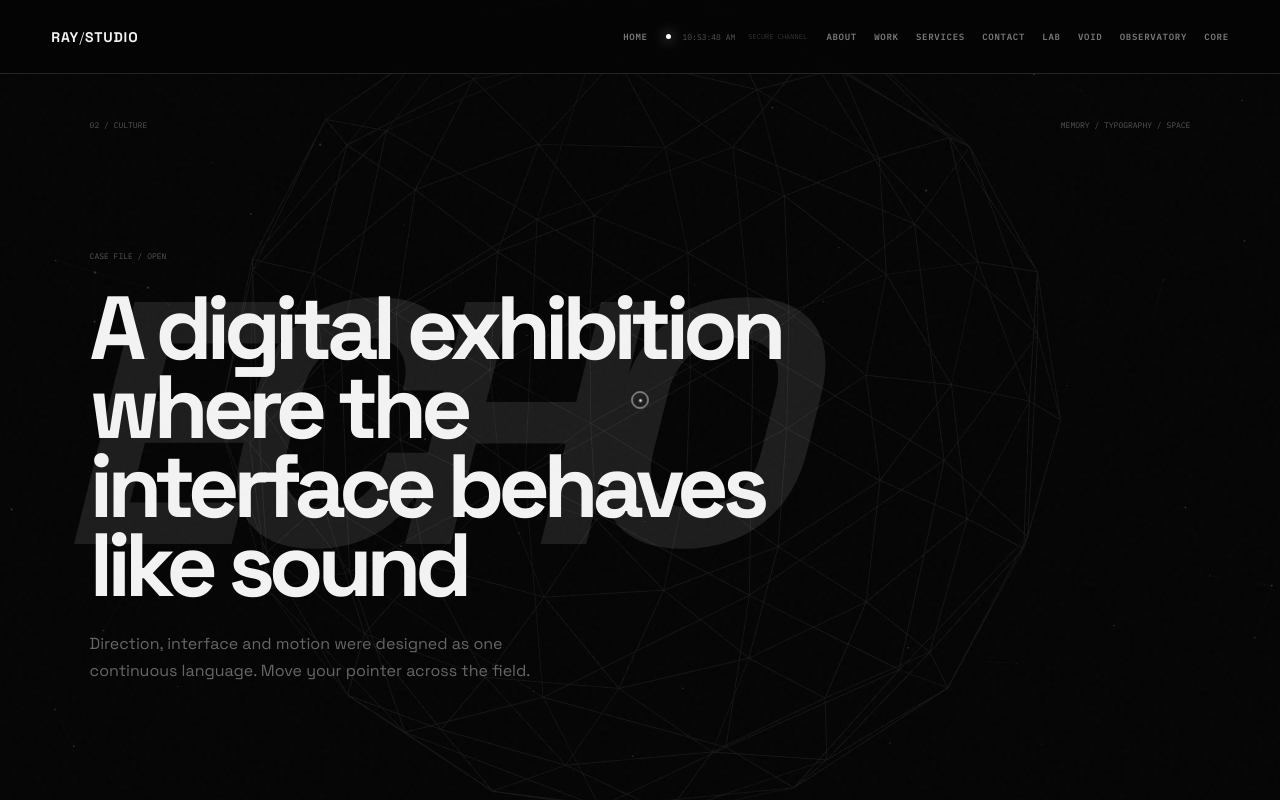
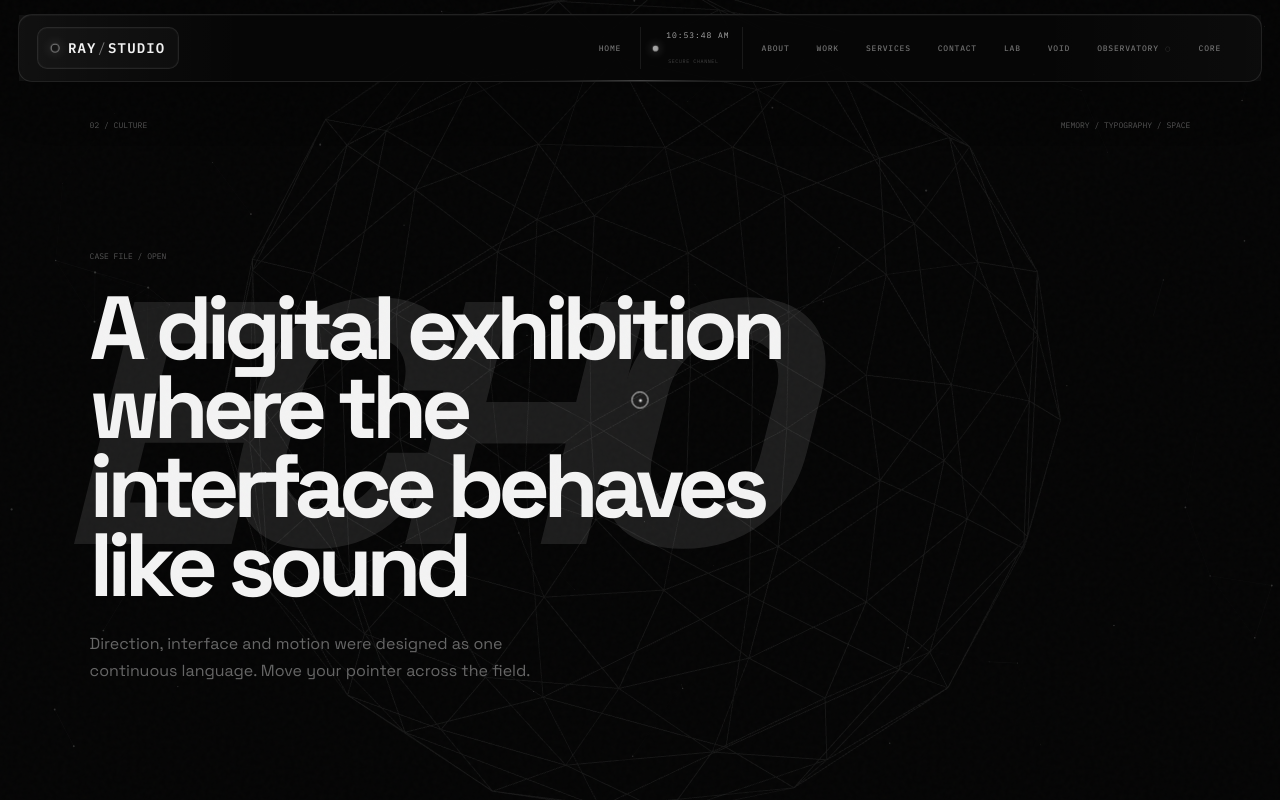
Before and after one commit to ar18278263-del/RaysStudio, a plain HTML site: page pages/project-echo.html in a window 1280 px wide. Shown: the top 800 px of the page. Drawn offline with nearby package versions, Linux system fonts and the light colour scheme; animation ran at ten frames a second; a script that the page names is missing.

Commit message:
style: use shared command header across routes

```diff
--- a/pages/project-echo.html
+++ b/pages/project-echo.html
@@ -10,6 +10,7 @@
 <link rel="preconnect" href="https://fonts.gstatic.com" crossorigin>
 <link href="https://fonts.googleapis.com/css2?family=IBM+Plex+Mono:wght@400;500;600&family=Space+Grotesk:wght@300;400;500;600;700&display=swap" rel="stylesheet">
 <link rel="stylesheet" href="../assets/css/main.css">
+<link rel="stylesheet" href="../assets/css/sections/header.css">
 </head>
 <body>
 <canvas id="system-canvas" aria-hidden="true"></canvas>
```
